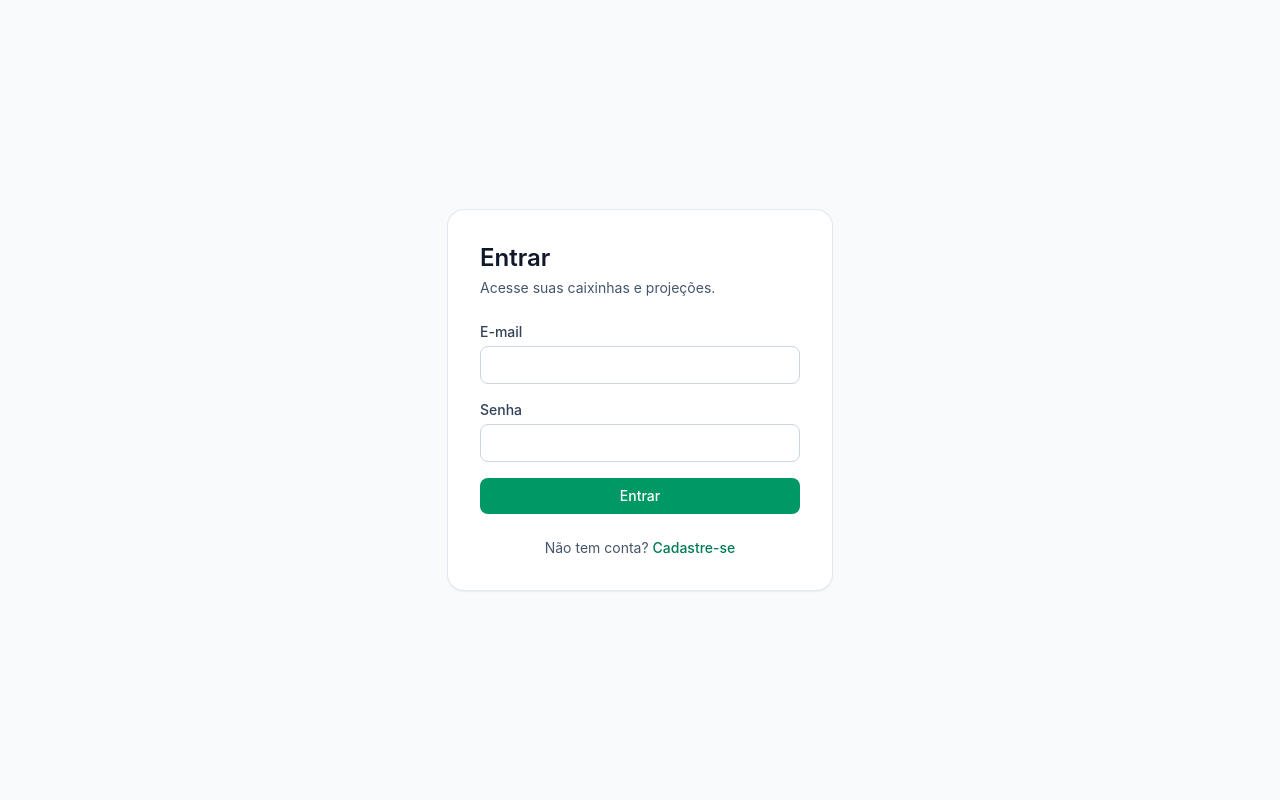
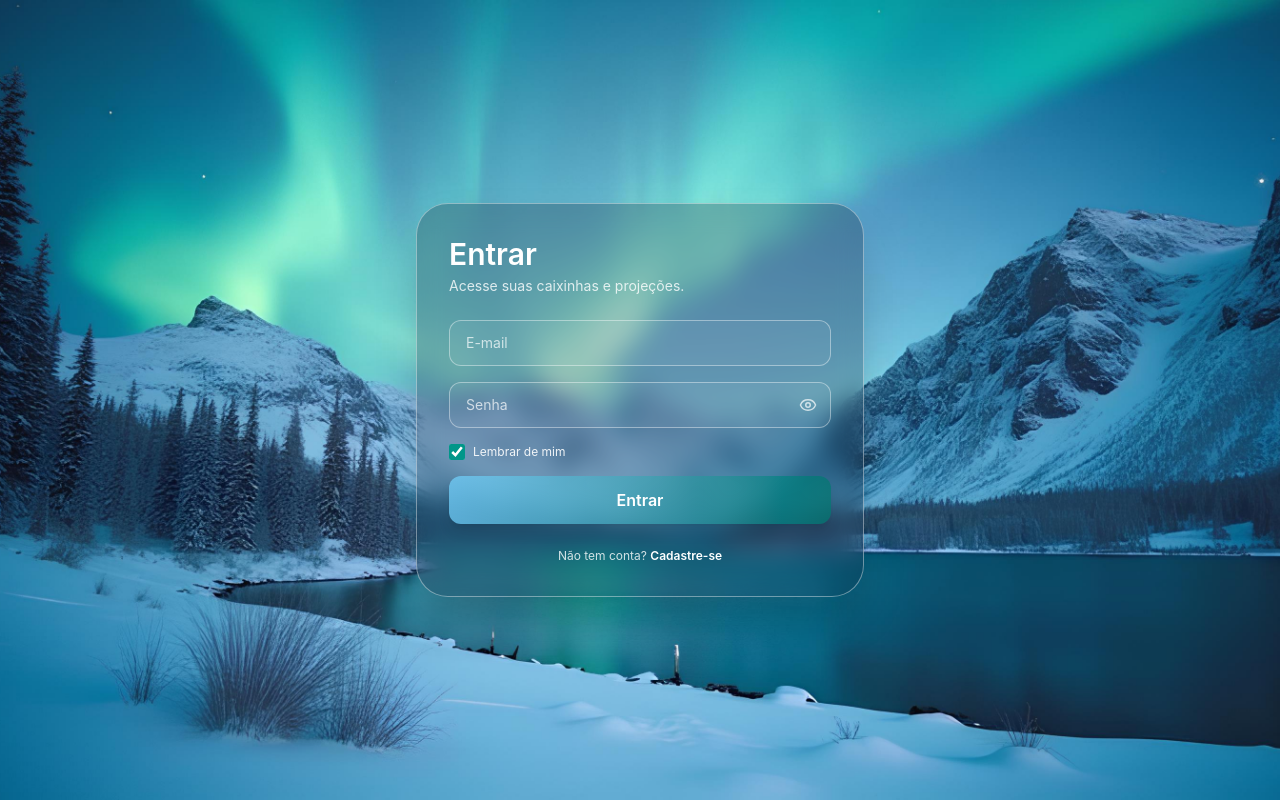
Before and after one commit to allanmiller143/organizador-financeiro, a React (Vite) app in the folder frontend/: page /login in a window 1280 px wide. Built offline with nearby package versions, Linux system fonts and the light colour scheme.

Commit message:
feat(frontend): Estilização das telas de login e cadastro

```diff
--- a/frontend/package.json
+++ b/frontend/package.json
@@ -12,6 +12,7 @@
   "dependencies": {
     "@tailwindcss/vite": "^4.3.5",
     "@tanstack/react-query": "^5.107.1",
+    "lucide-react": "^1.70.0",
     "react": "^19.3.1",
     "react-dom": "^19.3.1",
     "react-router-dom": "^7.18.5",
--- a/frontend/src/components/AccountForm.tsx
+++ b/frontend/src/components/AccountForm.tsx
@@ -64,7 +64,6 @@ export function AccountForm({ onDone, onCancel }: AccountFormProps) {
           min="0.01"
           max="500"
           step="0.01"
-          hint="Ex.: 100 para 100% do CDI. Depois de criada, não pode ser alterada."
           value={cdiPercent}
           onChange={(e) => setCdiPercent(e.target.value)}
           error={errors.fields.cdi_percent}
--- a/frontend/src/components/AuthLayout.tsx
+++ b/frontend/src/components/AuthLayout.tsx
@@ -3,15 +3,18 @@ import type { ReactNode } from 'react'
 type AuthLayoutProps = {
   title: string
   subtitle: string
-  children: ReactNode // o que for colocado dentro da moldura
+  children: ReactNode
 }
 
 export function AuthLayout({ title, subtitle, children }: AuthLayoutProps) {
   return (
-    <main className="grid min-h-screen place-items-center bg-slate-50 px-4">
-      <div className="w-full max-w-sm rounded-2xl bg-white p-8 shadow-sm ring-1 ring-slate-200">
-        <h1 className="text-2xl font-semibold text-slate-900">{title}</h1>
-        <p className="mt-1 text-sm text-slate-600">{subtitle}</p>
+    <main
+      className="grid min-h-screen place-items-center bg-cover bg-center px-4"
+      style={{ backgroundImage: "url('/bg-neve.jpg')" }}
+    >
+      <div className="w-full max-w-md rounded-4xl border border-white/40 bg-slate-900/25 p-8 text-white shadow-2xl backdrop-blur-md">
+        <h1 className="text-3xl font-semibold">{title}</h1>
+        <p className="mt-1 text-sm text-white/80">{subtitle}</p>
         <div className="mt-6">{children}</div>
       </div>
     </main>
--- a/frontend/src/components/Button.tsx
+++ b/frontend/src/components/Button.tsx
@@ -1,17 +1,19 @@
 import type { ButtonHTMLAttributes } from 'react'
+import { Loader2 } from 'lucide-react'
 
 type ButtonProps = ButtonHTMLAttributes<HTMLButtonElement> & {
   loading?: boolean
 }
 
-export function Button({ loading, children, disabled, className = '', ...props }: ButtonProps) {
+export function Button({ loading, children, className = '', disabled, ...props }: ButtonProps) {
   return (
     <button
-      disabled={disabled || loading} // enquanto carrega, não deixa clicar de novo
-      className={`rounded-lg bg-emerald-600 px-4 py-2 text-sm font-medium text-white transition hover:bg-emerald-700 disabled:opacity-60 ${className}`}
+      disabled={disabled || loading}
+      className={`inline-flex cursor-pointer items-center justify-center gap-2 rounded-xl bg-gradient-to-r from-sky-300/70 to-teal-700/70 px-4 py-3 text-base font-semibold text-white shadow-lg transition duration-200 hover:-translate-y-0.5 hover:shadow-xl hover:brightness-110 focus-visible:outline-none focus-visible:ring-2 focus-visible:ring-white/70 active:translate-y-0 active:scale-[0.98] disabled:cursor-not-allowed disabled:opacity-60 disabled:hover:translate-y-0 disabled:hover:brightness-100 ${className}`}
       {...props}
     >
-      {loading ? 'Aguarde...' : children}
+      {loading && <Loader2 size={18} className="animate-spin" />}
+      {children}
     </button>
   )
 }
--- a/frontend/src/components/TextField.tsx
+++ b/frontend/src/components/TextField.tsx
@@ -1,30 +1,59 @@
-import type { InputHTMLAttributes } from 'react'
+import { useState, type InputHTMLAttributes } from 'react'
+import { Eye, EyeOff, type LucideIcon } from 'lucide-react'
 
-// Aceita tudo que um <input> normal aceita, mais três extras nossos.
 type TextFieldProps = InputHTMLAttributes<HTMLInputElement> & {
-  label: string // o texto em cima do campo
-  error?: string // a mensagem de erro (se houver)
-  hint?: string // uma dica embaixo (ex.: "mínimo de 8 caracteres")
+  label: string
+  error?: string
+  icon?: LucideIcon
 }
 
-export function TextField({ label, error, hint, id, ...inputProps }: TextFieldProps) {
-  const fieldId = id ?? inputProps.name
+export function TextField({
+  label,
+  error,
+  icon: Icon,
+  type = 'text',
+  id,
+  name,
+  ...props
+}: TextFieldProps) {
+  const [visible, setVisible] = useState(false)
+  const isPassword = type === 'password'
+  const inputId = id ?? name
 
   return (
-    <div className="space-y-1">
-      <label htmlFor={fieldId} className="block text-sm font-medium text-slate-700">
+    <div>
+      <label htmlFor={inputId} className="sr-only">
         {label}
       </label>
-      <input
-        id={fieldId}
-        aria-invalid={error ? true : undefined}
-        className={`w-full rounded-lg border px-3 py-2 text-sm outline-none focus:ring-2 focus:ring-emerald-500 ${
-          error ? 'border-red-400' : 'border-slate-300'
-        }`}
-        {...inputProps}
-      />
-      {hint && !error && <p className="text-xs text-slate-500">{hint}</p>}
-      {error && <p className="text-xs text-red-600">{error}</p>}
+      <div className="relative">
+        <input
+          id={inputId}
+          name={name}
+          type={isPassword && visible ? 'text' : type}
+          placeholder={label}
+          className="w-full rounded-xl border border-white/40 bg-white/5 px-4 py-3 pr-12 text-sm text-white placeholder-white/70 outline-none transition hover:border-white/70 hover:bg-white/10 focus:border-white focus:bg-white/15 focus:ring-2 focus:ring-white/30"
+          {...props}
+        />
+
+        {isPassword ? (
+          <button
+            type="button"
+            onClick={() => setVisible((v) => !v)}
+            aria-label={visible ? 'Ocultar senha' : 'Mostrar senha'}
+            className="absolute right-2 top-1/2 -translate-y-1/2 cursor-pointer rounded-lg p-1.5 text-white/70 transition hover:bg-white/15 hover:text-white focus-visible:outline-none focus-visible:ring-2 focus-visible:ring-white/60"
+          >
+            {visible ? <EyeOff size={18} /> : <Eye size={18} />}
+          </button>
+        ) : (
+          Icon && (
+            <Icon
+              size={18}
+              className="pointer-events-none absolute right-4 top-1/2 -translate-y-1/2 text-sky/70"
+            />
+          )
+        )}
+      </div>
+      {error && <p className="mt-1 text-xs text-red-300">{error}</p>}
     </div>
   )
 }
--- a/frontend/src/pages/LoginPage.tsx
+++ b/frontend/src/pages/LoginPage.tsx
@@ -1,6 +1,6 @@
 import { useState, type FormEvent } from 'react'
 import { Link } from 'react-router-dom'
-
+import { Mail } from 'lucide-react'
 import { AuthLayout } from '../components/AuthLayout'
 import { Button } from '../components/Button'
 import { TextField } from '../components/TextField'
@@ -10,11 +10,12 @@ import { noErrors, toFormErrors } from '../lib/errors'
 export default function LoginPage() {
   const { login } = useAuth()
 
-  // Uma "caixinha de memória" para cada coisa que a tela precisa lembrar.
   const [email, setEmail] = useState('')
   const [password, setPassword] = useState('')
   const [errors, setErrors] = useState(noErrors)
   const [submitting, setSubmitting] = useState(false)
+  const [remember, setRemember] = useState(true)
+
 
   async function handleSubmit(event: FormEvent<HTMLFormElement>) {
     event.preventDefault() // impede o navegador de recarregar a página
@@ -22,9 +23,8 @@ export default function LoginPage() {
     setSubmitting(true)
     try {
       await login({ email, password })
-      // Deu certo: a portaria (PublicOnlyRoute) leva para dentro sozinha.
     } catch (error) {
-      setErrors(toFormErrors(error)) // deu errado: mostra a mensagem no lugar certo
+      setErrors(toFormErrors(error))
     } finally {
       setSubmitting(false)
     }
@@ -48,22 +48,35 @@ export default function LoginPage() {
             name="password"
             type="password"
             autoComplete="current-password"
+            icon={Mail}
             required
             value={password}
             onChange={(e) => setPassword(e.target.value)}
             error={errors.fields.password}
         />
+        <label className="flex w-fit cursor-pointer items-center gap-2 text-xs text-white/90 transition hover:text-white">
+            <input
+                type="checkbox"
+                checked={remember}
+                onChange={(e) => setRemember(e.target.checked)}
+                className="h-4 w-4 cursor-pointer rounded accent-teal-600"
+            />
+            Lembrar de mim
+        </label>
 
-        {errors.general && <p className="text-sm text-red-600">{errors.general}</p>}
+        {errors.general && <p className="text-sm text-red-300">{errors.general}</p>}
 
         <Button type="submit" loading={submitting} className="w-full">
             Entrar
         </Button>
         </form>
 
-      <p className="mt-6 text-center text-sm text-slate-600">
+        <p className="mt-6 text-center text-xs text-white/80">
         Não tem conta?{' '}
-        <Link to="/register" className="font-medium text-emerald-700 hover:underline">
+        <Link
+            to="/register"
+            className="font-semibold text-white underline-offset-4 transition hover:underline hover:text-sky-200"
+            >
             Cadastre-se
         </Link>
         </p>
--- a/frontend/src/pages/RegisterPage.tsx
+++ b/frontend/src/pages/RegisterPage.tsx
@@ -59,7 +59,6 @@ export default function RegisterPage() {
           autoComplete="new-password"
           required
           minLength={8}
-          hint="Mínimo de 8 caracteres."
           value={password}
           onChange={(e) => setPassword(e.target.value)}
           error={errors.fields.password}
@@ -72,10 +71,10 @@ export default function RegisterPage() {
         </Button>
       </form>
 
-      <p className="mt-6 text-center text-sm text-slate-600">
+      <p className="mt-6 text-center text-sm text-slate-600 text-white ">
         Já tem conta?{' '}
-        <Link to="/login" className="font-medium text-emerald-700 hover:underline">
-          Entrar
+        <Link to="/login" className="font-semibold text-white underline-offset-4 transition hover:underline hover:text-sky-200">
+            Entrar
         </Link>
       </p>
     </AuthLayout>
```
Also changed, not shown: frontend/public/bg-neve.jpg (added), 1 other file (tests, documents, lock files or other folders). Lines whose indentation alone changed are shown as unchanged.
